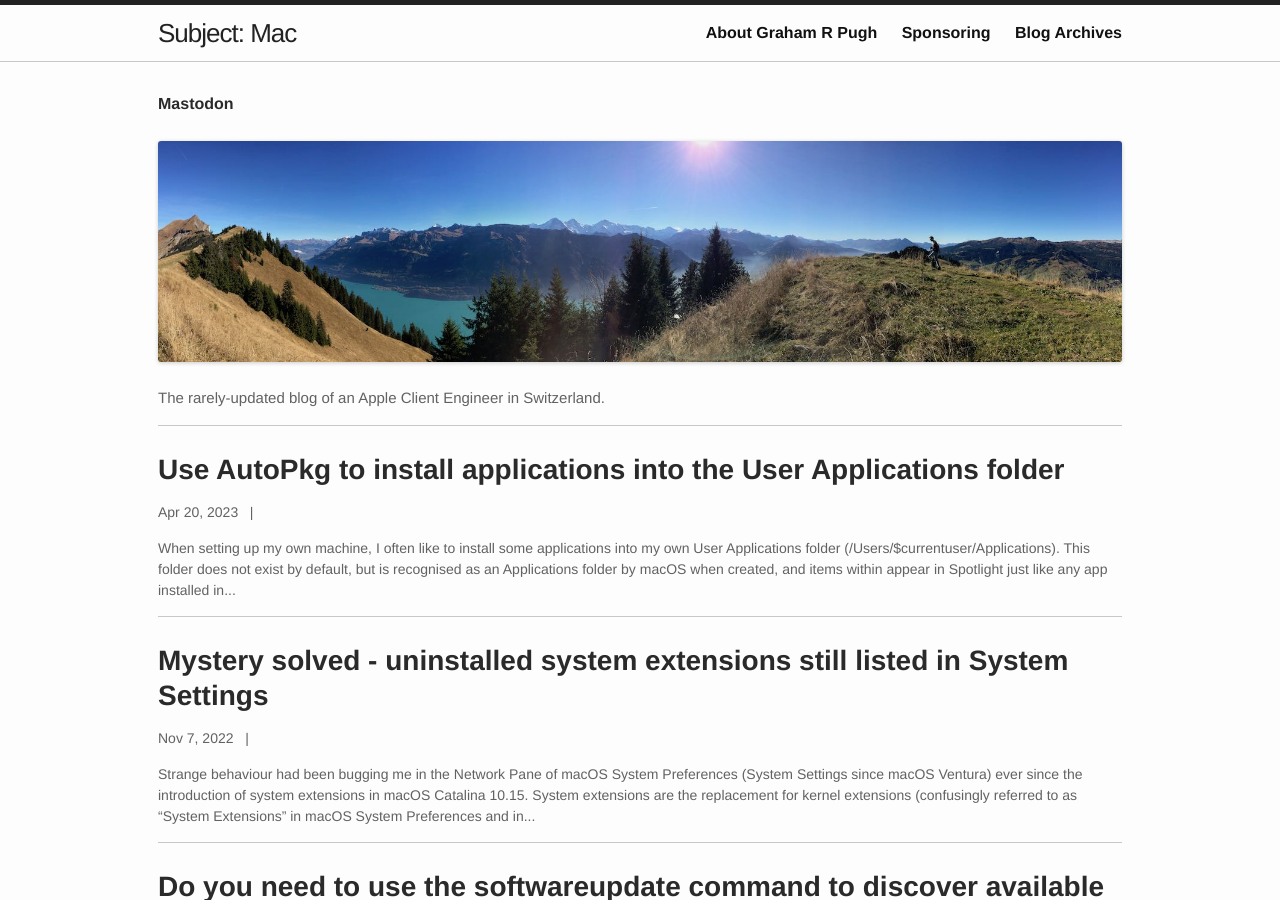
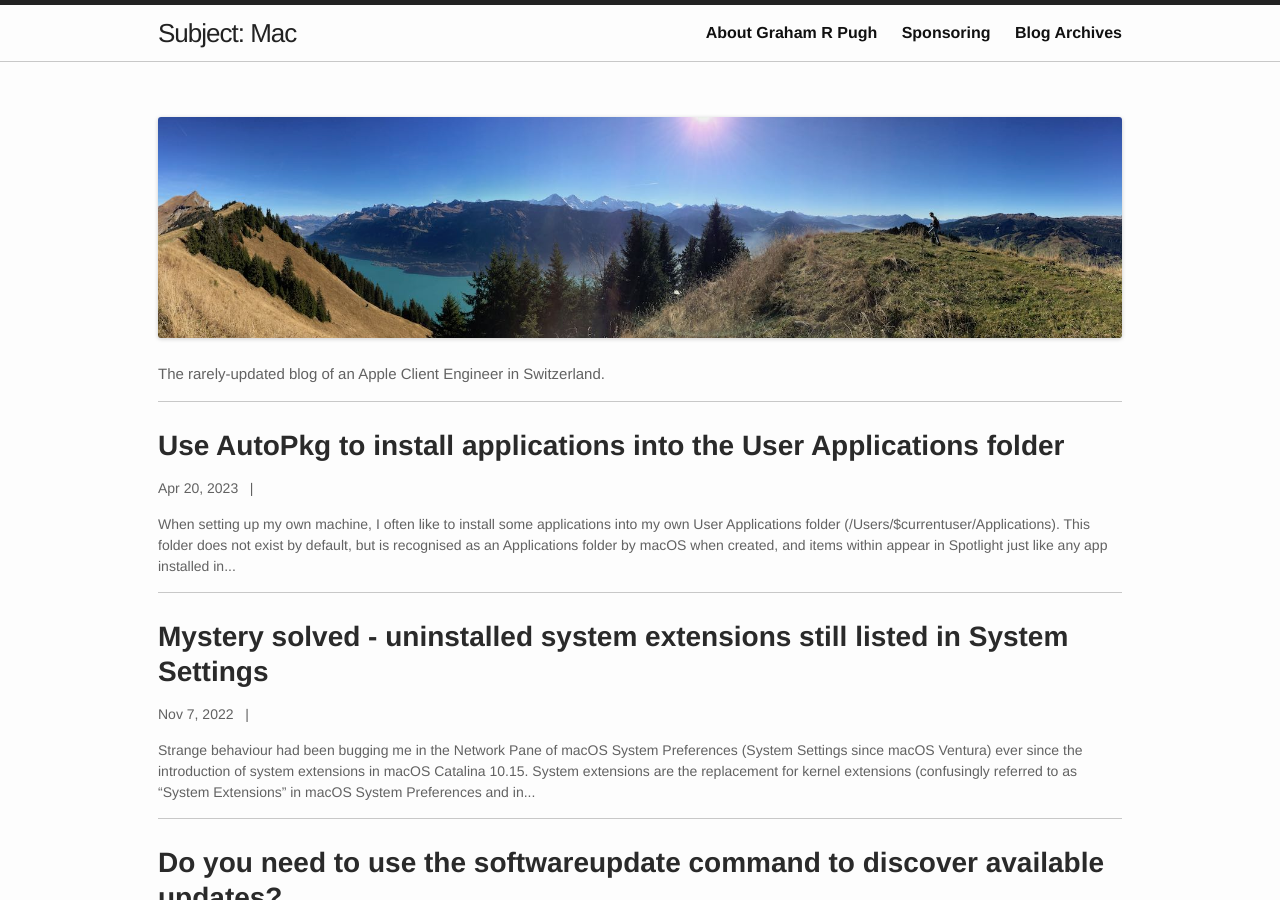
Before and after one commit to grahampugh/grahampugh.github.io, a Jekyll site: the page built from index.html, in a window 1280 px wide and 900 px high. Built offline with Jekyll 4.4.1, drawn with Linux system fonts in a browser that asks for light colours; the list of posts is cut into pages by our own code; comment, search, counter and statistics services are not loaded.

Commit message:
remove verification

```diff
--- a/_includes/icon-mastodon.html
+++ b/_includes/icon-mastodon.html
@@ -1 +1 @@
-<a href="https://{{ include.mastodon_server }}/{{ include.username }}"><span class="icon icon--mastodon">{% include icon-mastodon.svg %}</span><span class="username">{{ include.username }}@{{ include.mastodon_server }}</span></a>
+<a rel="me" href="https://{{ include.mastodon_server }}/{{ include.username }}"><span class="icon icon--mastodon">{% include icon-mastodon.svg %}</span><span class="username">{{ include.username }}@{{ include.mastodon_server }}</span></a>
--- a/index.html
+++ b/index.html
@@ -2,9 +2,6 @@
 layout: default
 ---
 
-<!--Mastodon verification-->
-<a rel="me" href="https://mas.to/@SubjectMac">Mastodon</a>
-<!--/Mastodon verification-->
 <img class="header-image" src="/assets/images/riggenberg.jpg" />
 
 {% if paginator.page == 1 %}
```
